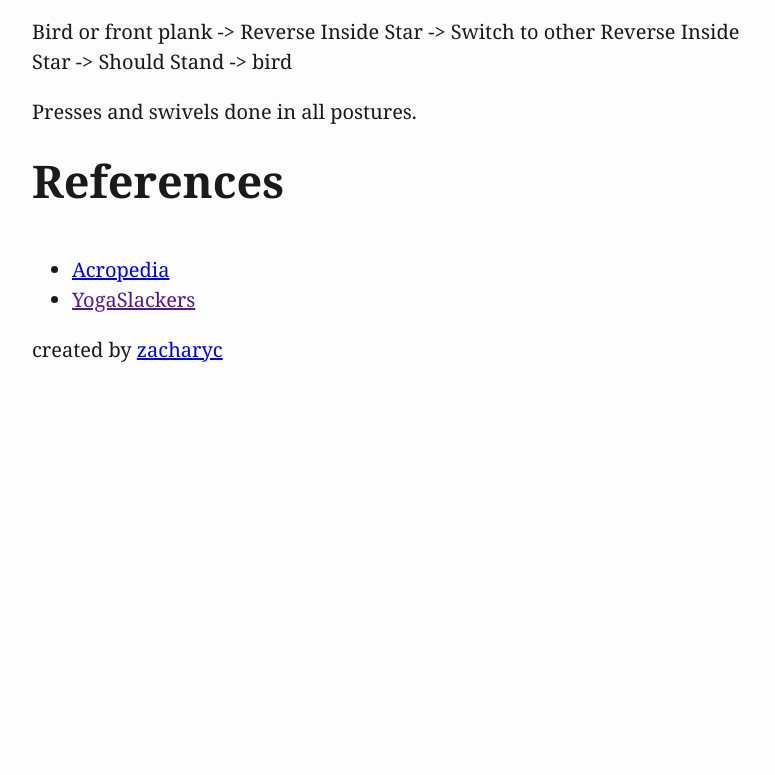
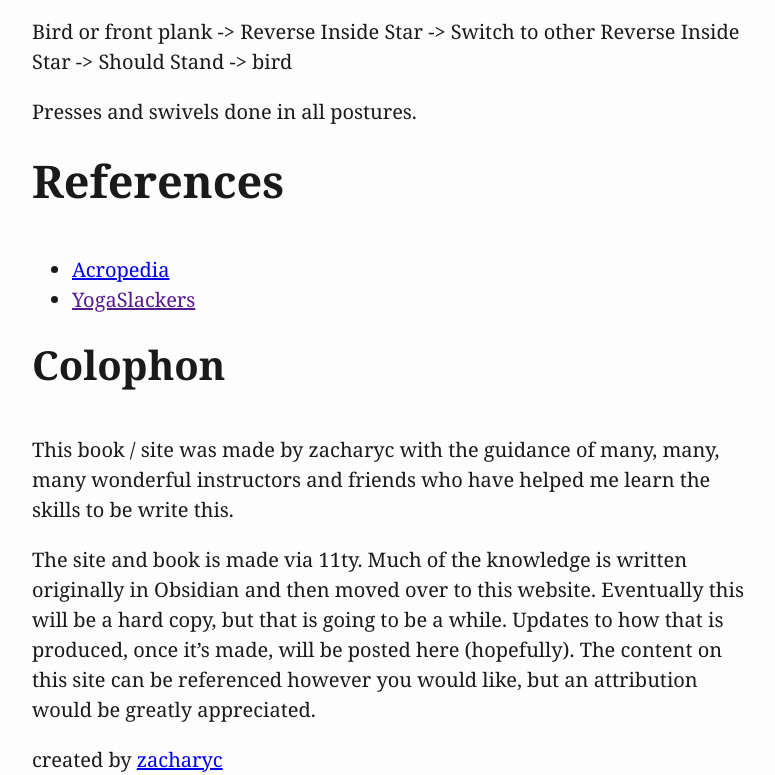
Before and after one commit to zacharyc/acroyoga-field-guide, an Eleventy site: page index.html in a window 1280 px wide. Shown: the part 3203-3978 px from the top of the page, without its empty margins (248-1023 px from the left). Before the commit the page ends 3568 px from the top, so only its background shows below. Built offline with nearby package versions, Linux system fonts and the light colour scheme; Eleventy itself is replaced by a stand-in of ours; files that its build step writes are made by us from their sources.

Commit message:
slowly moving the content from the book site over to here

```diff
--- a/index.html
+++ b/index.html
@@ -21,6 +21,23 @@
       <seciton class="section"> {{ post.templateContent }} </seciton>
       {%- endfor -%}
 
+      <h3>Colophon</h3>
+
+      <p>
+        This book / site was made by zacharyc with the guidance of many, many,
+        many wonderful instructors and friends who have helped me learn the
+        skills to be write this.
+      </p>
+
+      <p>
+        The site and book is made via 11ty. Much of the knowledge is written
+        originally in Obsidian and then moved over to this website. Eventually
+        this will be a hard copy, but that is going to be a while. Updates to
+        how that is produced, once it’s made, will be posted here (hopefully).
+        The content on this site can be referenced however you would like, but
+        an attribution would be greatly appreciated.
+      </p>
+
       <footer>
         created by <a href="https://www.zacharyc.com/">zacharyc</a>
       </footer>
```
